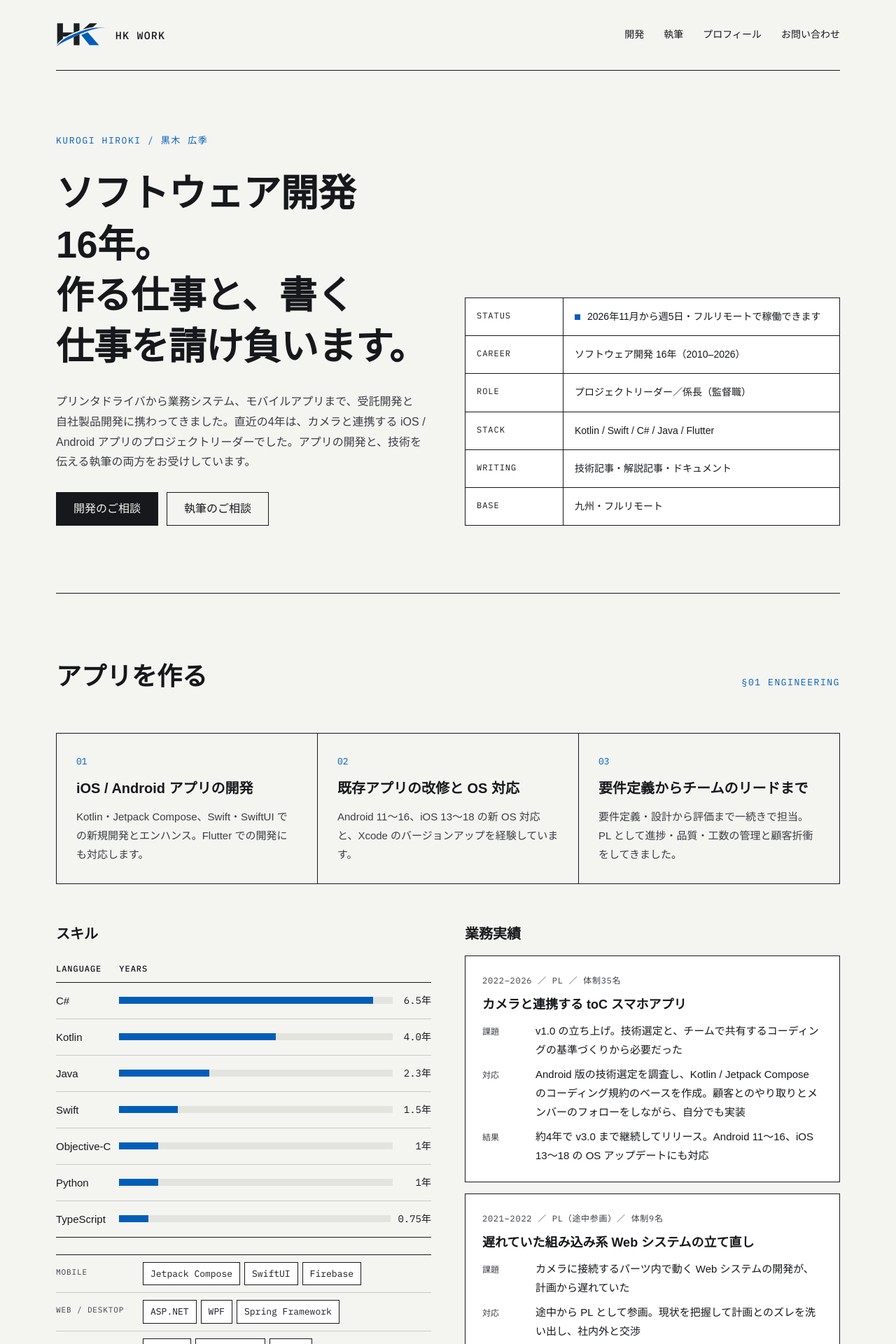
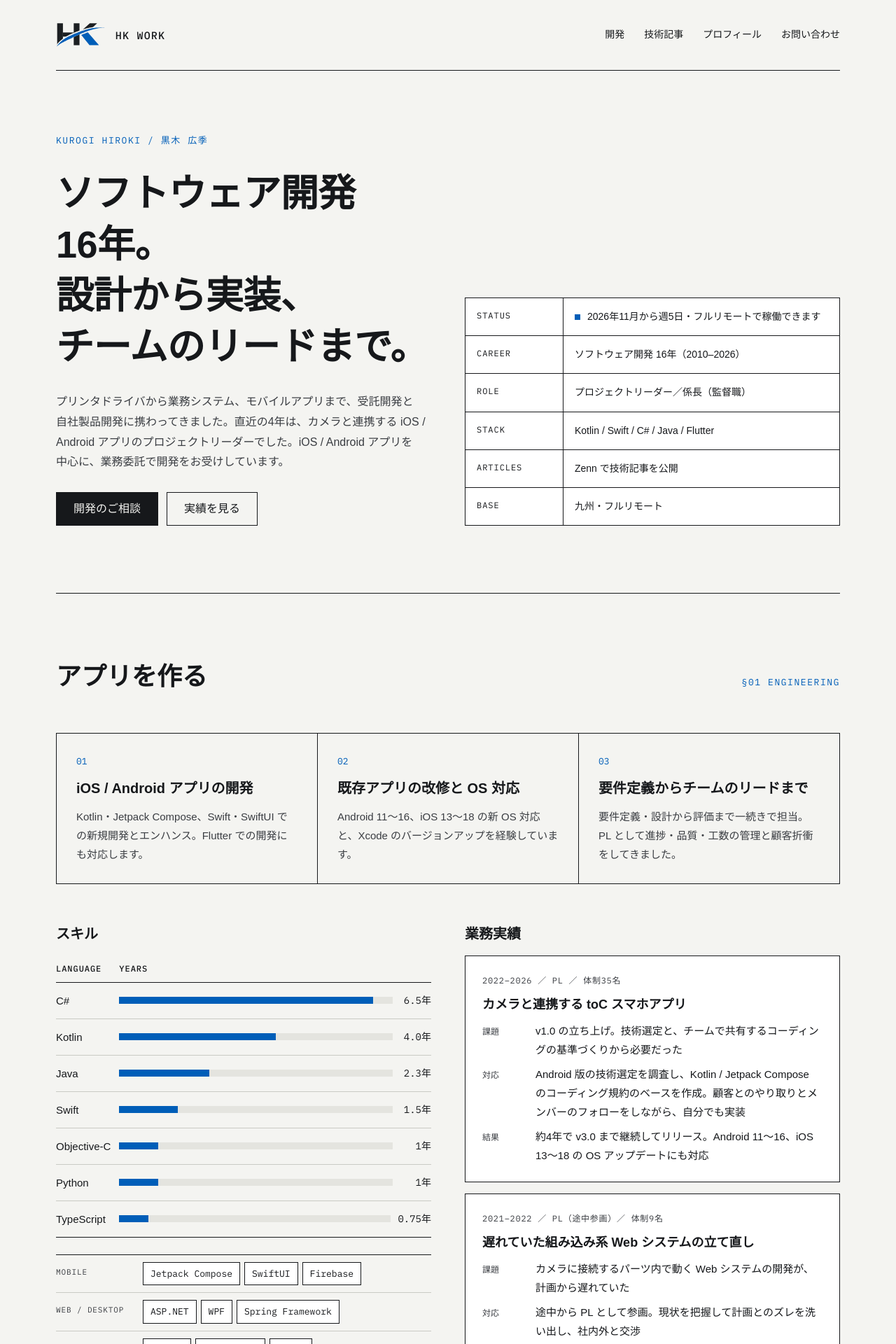
Before and after one commit to hirokikurogi-oss/hirokikurogi-oss.github.io, a Jekyll site: the page built from index.html, in a window 1280 px wide. Shown: the top 1920 px of the page at 70% size. Built offline with Jekyll 4.4.1, drawn with Linux system fonts in a browser that asks for light colours; some web fonts are replaced; some of the changed text lies outside the part shown.

Commit message:
エンジニア用ポートフォリオにする
開発と執筆の2本立て版から執筆を外し、Zenn の技術記事とライター用サイトへのリンクを残す。
経歴の年表を追加。執筆専用だった Jekyll 版は writer-jekyll ブランチに残す。

Co-Authored-By: Claude Opus 5.5 <noreply@anthropic.com>

```diff
--- a/_config.yml
+++ b/_config.yml
@@ -1,12 +1,14 @@
 title: HK Work
-description: ソフトウェア開発16年。アプリ開発と技術記事の執筆を請け負う、黒木広季の個人事業 HK Work のサイトです。
+description: ソフトウェア開発16年。iOS / Android アプリを中心に、業務委託で開発を請け負う黒木広季の個人事業 HK Work のサイトです。
 lang: ja
 author: 黒木 広季
 email: hiroki.kurogi@hk-work.com
 github: hirokikurogi-oss
 zenn: hk_work
+# ライターとしてのポートフォリオ（STUDIO）
+writer_url: https://green062576.studio.site/
 
-# 開発案件の受付状況。open = 受付中、closed = 受付停止（執筆の相談は受付中のまま）
+# 開発案件の受付状況。open = 受付中、closed = 受付停止
 availability: open
 available_from: 2026年11月
 
--- a/_data/articles.yml
+++ b/_data/articles.yml
@@ -1,4 +1,4 @@
-# サンプル記事（Zenn）。slug は Zenn の記事 URL の末尾
+# サンプル記事（Zenn）。slug は Zenn の記事 URL の末尾。公開済みの記事だけ載せる
 - slug: openbd-google-books-isbn-lookup
   title: openBD と Google Books で ISBN から書誌を引く。series はシリーズ名ではなかった
 - slug: guess-volume-from-book-title
--- a/_includes/header.html
+++ b/_includes/header.html
@@ -2,7 +2,7 @@
 <a class="brand" href="{{ '/' | relative_url }}"><img src="{{ '/assets/logo/hkwork-mark.svg' | relative_url }}" alt="" width="74" height="36"><span>HK WORK</span></a>
 <nav aria-label="サイト内">
 <a href="{{ '/#engineer' | relative_url }}">開発</a>
-<a href="{{ '/#writer' | relative_url }}">執筆</a>
+<a href="{{ '/#articles' | relative_url }}">技術記事</a>
 <a href="{{ '/#about' | relative_url }}">プロフィール</a>
 <a href="{{ '/#contact' | relative_url }}">お問い合わせ</a>
 </nav>
--- a/assets/css/main.css
+++ b/assets/css/main.css
@@ -163,6 +163,10 @@ h4 { font-size: 18px; line-height: 1.5; }
 /* プロフィール・お問い合わせ */
 .kv { display: grid; grid-template-columns: 120px 1fr; gap: 8px 16px; font-size: 15px; }
 .kv dt { font-family: var(--mono); font-size: 12px; padding-top: 3px; }
+.timeline { margin: 0; padding: 0; list-style: none; border-top: 1px solid var(--ink); font-size: 15px; }
+.timeline li { display: grid; grid-template-columns: 72px 1fr; gap: 16px; padding: 12px 0; border-bottom: 1px solid var(--rule); }
+.timeline li:last-child { border-bottom: 1px solid var(--ink); }
+.timeline span { font-family: var(--mono); font-size: 13px; color: var(--accent); padding-top: 2px; }
 .contact { gap: 18px; padding: 28px; }
 
 /* 事例ページ（Markdown） */
--- a/index.html
+++ b/index.html
@@ -5,11 +5,11 @@ layout: default
 <section class="hero" id="top">
   <div class="hero-text">
     <p class="eyebrow">KUROGI HIROKI / 黒木 広季</p>
-    <h1>ソフトウェア開発16年。<br>作る仕事と、書く仕事を請け負います。</h1>
-    <p class="lead">プリンタドライバから業務システム、モバイルアプリまで、受託開発と自社製品開発に携わってきました。直近の4年は、カメラと連携する iOS / Android アプリのプロジェクトリーダーでした。アプリの開発と、技術を伝える執筆の両方をお受けしています。</p>
+    <h1>ソフトウェア開発16年。<br>設計から実装、チームのリードまで。</h1>
+    <p class="lead">プリンタドライバから業務システム、モバイルアプリまで、受託開発と自社製品開発に携わってきました。直近の4年は、カメラと連携する iOS / Android アプリのプロジェクトリーダーでした。iOS / Android アプリを中心に、業務委託で開発をお受けしています。</p>
     <div class="actions">
-      <a class="btn btn-primary" href="#engineer">開発のご相談</a>
-      <a class="btn" href="#writer">執筆のご相談</a>
+      <a class="btn btn-primary" href="#contact">開発のご相談</a>
+      <a class="btn" href="#engineer">実績を見る</a>
     </div>
   </div>
   <dl class="spec">
@@ -17,13 +17,13 @@ layout: default
       {%- if site.availability == 'open' -%}
       <span class="dot" aria-hidden="true"></span>{{ site.available_from }}から週5日・フルリモートで稼働できます
       {%- else -%}
-      現在、開発案件の受付を停止しています（執筆のご相談は受け付けています）
+      現在、開発案件の受付を停止しています
       {%- endif -%}
     </dd></div>
     <div><dt>CAREER</dt><dd>ソフトウェア開発 16年（2010–2026）</dd></div>
     <div><dt>ROLE</dt><dd>プロジェクトリーダー／係長（監督職）</dd></div>
     <div><dt>STACK</dt><dd>Kotlin / Swift / C# / Java / Flutter</dd></div>
-    <div><dt>WRITING</dt><dd>技術記事・解説記事・ドキュメント</dd></div>
+    <div><dt>ARTICLES</dt><dd>Zenn で技術記事を公開</dd></div>
     <div><dt>BASE</dt><dd>九州・フルリモート</dd></div>
   </dl>
 </section>
@@ -119,56 +119,20 @@ layout: default
   </div>
 </section>
 
-<section class="section" id="writer">
+<section class="section" id="articles">
   <div class="section-head">
-    <h2>技術を書く</h2>
-    <p class="label">§02 WRITING</p>
+    <h2>技術記事</h2>
+    <p class="label">§02 ARTICLES</p>
   </div>
-  <p class="lead-l">16年エンジニアとして働いてきた経験をもとに、技術の話を、読む人の立場に合わせて書きます。</p>
-
-  <div class="two-col">
-    <div class="stack">
-      <h3>書けるもの</h3>
-      <ul class="rules">
-        <li>モバイル開発・Flutter の技術記事</li>
-        <li>IT サービス・SaaS の解説記事、導入事例</li>
-        <li>エンジニア向けドキュメント、社内向けの技術解説</li>
-        <li>生成 AI を業務に使う方法の解説</li>
-      </ul>
-    </div>
-    <div class="stack">
-      <h3>執筆実績</h3>
-      <ul class="rules">
-        <li>個人メディアで記事20本以上を企画から公開まで担当</li>
-        <li>電子書籍1冊を企画・執筆・出版まで単独で担当</li>
-        <li>PR 表記やステマ規制などの法令表記を確認しながら書く工程を、自分で回しています</li>
-      </ul>
-      <p class="note">ペンネームでの活動のため、媒体名は公開していません。</p>
-    </div>
-  </div>
-
+  <p class="lead-l">個人開発の「本棚」で実装して確かめたことを、Zenn に書いています。</p>
   {%- if site.data.articles.size > 0 %}
-  <div class="stack">
-    <h3>サンプル記事</h3>
-    <div class="articles">
-      {%- for a in site.data.articles %}
-      <a class="card article" href="https://zenn.dev/{{ site.zenn }}/articles/{{ a.slug }}"><span class="meta">ZENN</span><span>{{ a.title }}</span></a>
-      {%- endfor %}
-    </div>
+  <div class="articles">
+    {%- for a in site.data.articles %}
+    <a class="card article" href="https://zenn.dev/{{ site.zenn }}/articles/{{ a.slug }}"><span class="meta">ZENN</span><span>{{ a.title }}</span></a>
+    {%- endfor %}
   </div>
   {%- endif %}
-
-  <div class="terms">
-    <div class="steps">
-      <div><span>STEP 1</span>構成案をお送りします</div>
-      <div><span>STEP 2</span>執筆</div>
-      <div><span>STEP 3</span>修正は1回まで</div>
-    </div>
-    <div class="steps steps-2">
-      <div><span>FORMAT</span>Markdown・Google ドキュメント・Pages（Apple）</div>
-      <div><span>PRICE</span>1本2万円〜（5,000字前後）／文字単価4円〜</div>
-    </div>
-  </div>
+  <p class="note">技術記事・解説記事の執筆のご依頼は、<a href="{{ site.writer_url }}">ライターとしてのポートフォリオ</a>をご覧ください。</p>
 </section>
 
 <section class="section split" id="about">
@@ -178,7 +142,15 @@ layout: default
     <p class="muted">HK Work 代表</p>
   </div>
   <div class="stack">
-    <p>高校の情報技術科を出てソフトウェア開発会社に入り、16年間ソフトウェアエンジニアとして働きました。プリンタドライバから業務システム、モバイルアプリへと担当を移りながら、どの領域でも設計を任される立場まで上がってきました。2026年10月に個人事業として HK Work を開業しています。</p>
+    <p>高校の情報技術科を出てソフトウェア開発会社に入り、16年間ソフトウェアエンジニアとして働きました。担当の領域を移りながら、どこでも設計を任される立場まで上がってきました。</p>
+    <ol class="timeline">
+      <li><span>2010.04</span>ソフトウェア開発会社に入社。プリンタドライバの開発（C / C++）</li>
+      <li><span>2013.07</span>業務システムの開発へ（C# / .NET、Java）</li>
+      <li><span>2021.03</span>係長（監督職）に昇格。チームの進捗・品質・工数を管理</li>
+      <li><span>2022.07</span>カメラと連携する iOS / Android アプリのプロジェクトリーダー</li>
+      <li><span>2026.06</span>退職</li>
+      <li><span>2026.10</span>HK Work を開業</li>
+    </ol>
     <dl class="kv">
       <dt>BASE</dt><dd>九州（フルリモート）</dd>
       <dt>LICENSE</dt><dd>基本情報技術者（2011年）<br>Microsoft Certified: Azure Fundamentals（2023年）</dd>
@@ -190,20 +162,20 @@ layout: default
   <div class="stack">
     <p class="label">§04 CONTACT</p>
     <h2>お問い合わせ</h2>
-    <p class="muted">開発・執筆どちらのご相談も、メールでどうぞ。2営業日以内にお返事します。</p>
+    <p class="muted">開発のご相談は、メールでどうぞ。2営業日以内にお返事します。</p>
     <p>メール：<a href="mailto:{{ site.email }}">{{ site.email }}</a><br>GitHub：<a href="https://github.com/{{ site.github }}">{{ site.github }}</a><br>Zenn：<a href="https://zenn.dev/{{ site.zenn }}">{{ site.zenn }}</a></p>
+    <p class="note">執筆のご依頼は<a href="{{ site.writer_url }}">ライターとしてのポートフォリオ</a>からどうぞ。</p>
   </div>
   <div class="card contact">
     <p>次の4点を書いていただけると、お返事が早くなります。</p>
     <ul class="rules">
-      <li>ご相談の種類（アプリ開発／執筆／その他）</li>
+      <li>案件の内容（アプリの種類・担当範囲）</li>
       <li>開始希望時期</li>
-      <li>予算感（月額・記事単価など）</li>
-      <li>ご相談内容</li>
+      <li>稼働の条件（週の日数・期間・リモート可否）</li>
+      <li>予算感（月額など）</li>
     </ul>
     <div class="actions">
       <a class="btn btn-primary" href="mailto:{{ site.email }}?subject={{ '【開発のご相談】' | url_encode }}">開発の相談をメールで送る</a>
-      <a class="btn" href="mailto:{{ site.email }}?subject={{ '【執筆のご相談】' | url_encode }}">執筆の相談をメールで送る</a>
     </div>
   </div>
 </section>
```
Also changed, not shown: README.md.
